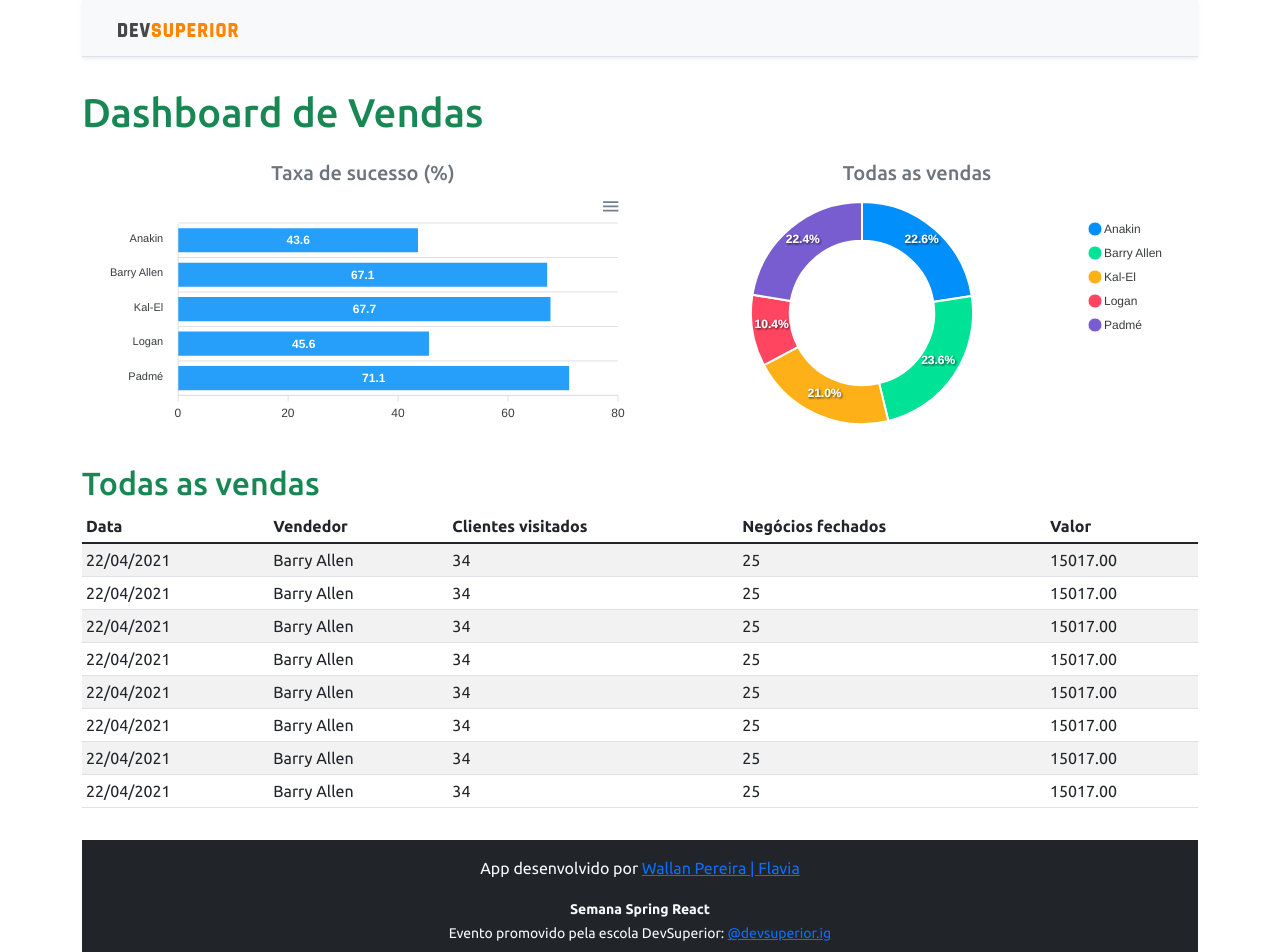
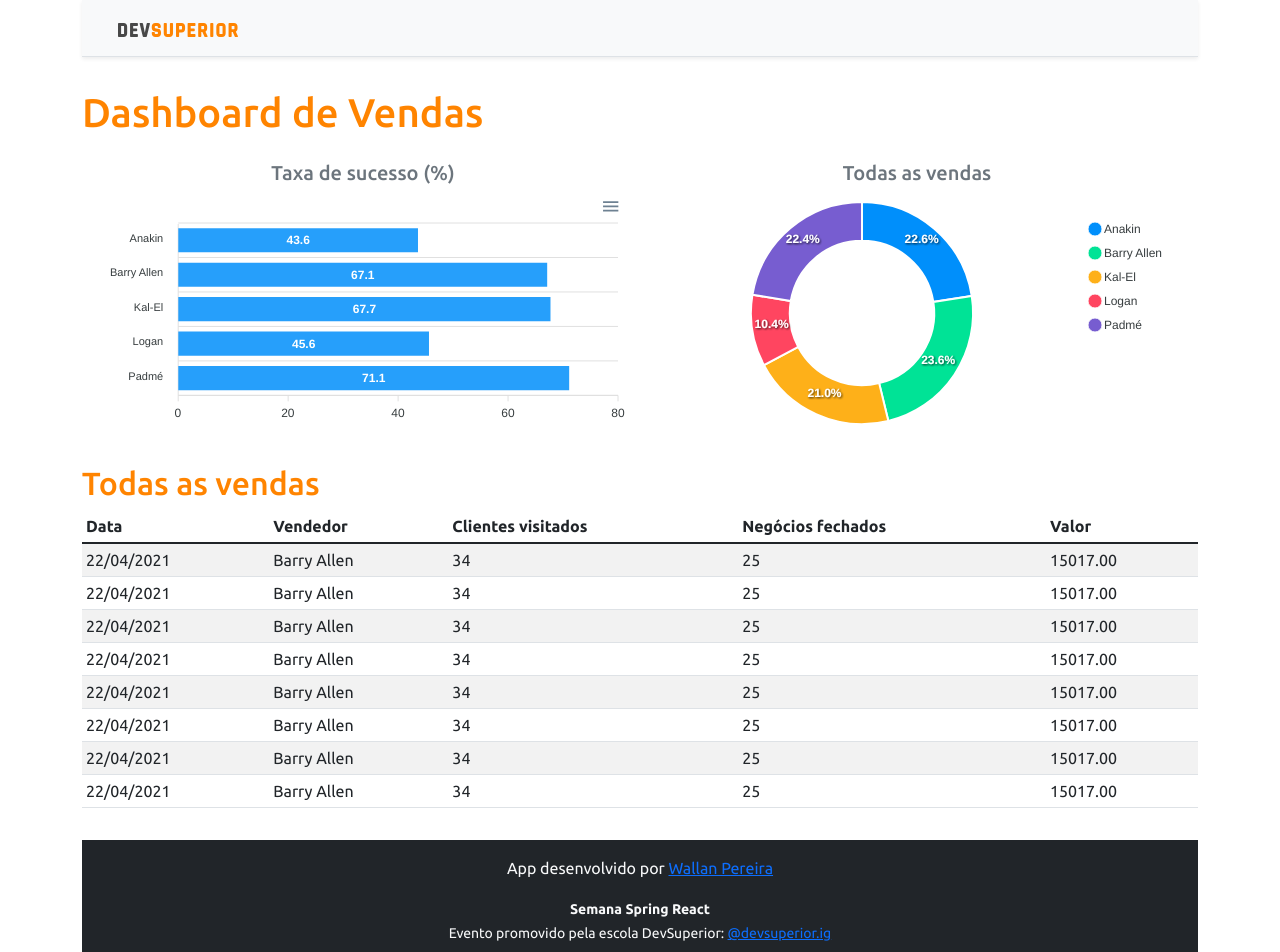
Before and after one commit to wallanpsantos/semana-spring-react, a React (Create React App) app in the folder frontend/: page / in a window 1280 px wide. Shown: the top 952 px of the page. Built offline with nearby package versions, Linux system fonts and the light colour scheme.

Commit message:
Rollback do Teste de CI CD

```diff
--- a/frontend/src/App.tsx
+++ b/frontend/src/App.tsx
@@ -11,7 +11,7 @@ function App(): JSX.Element {
 
         <NavBar />
 
-        <h1 className="text-success py-3">Dashboard de Vendas</h1>
+        <h1 className="text-primary py-3">Dashboard de Vendas</h1>
 
         <div className="row px-3" >
           <div className="col-sm-6">
@@ -26,7 +26,7 @@ function App(): JSX.Element {
         </div>
 
         <div className="py-3">
-          <h2 className="text-success">Todas as vendas</h2>
+          <h2 className="text-primary">Todas as vendas</h2>
           <DataTable />
         </div>
 
--- a/frontend/src/components/Footer/index.tsx
+++ b/frontend/src/components/Footer/index.tsx
@@ -3,7 +3,7 @@ function Footer(): JSX.Element {
     return (
         <footer className="footer mt-auto py-3 bg-dark">
             <div className="container">
-                <p className="text-light">App desenvolvido por <a href="https://github.com/wallanpsantos" target="_blank" rel="noreferrer">Wallan Pereira | Flavia</a></p>
+                <p className="text-light">App desenvolvido por <a href="https://github.com/wallanpsantos" target="_blank" rel="noreferrer">Wallan Pereira</a></p>
                 <p className="text-light"><small><strong>Semana Spring React</strong><br />
                     Evento promovido pela escola DevSuperior: <a href="https://instagram.com/devsuperior.ig" target="_blank" rel="noreferrer">@devsuperior.ig</a></small></p>
             </div>
```
